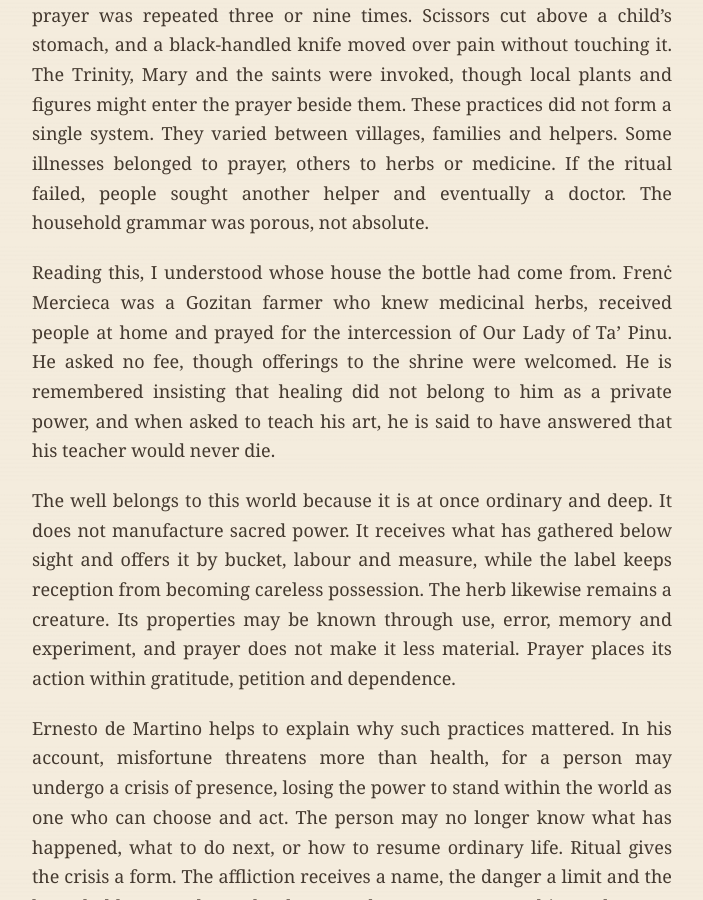
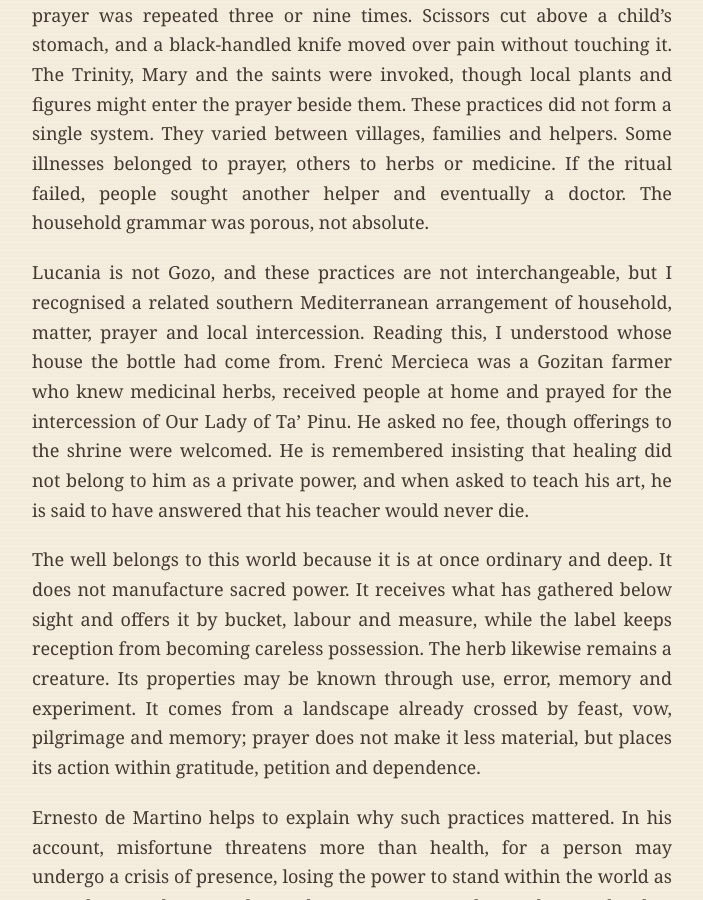
Before and after one commit to pytfarrugia-bit/pytfarrugia-bit.github.io, a Jekyll site: the page green-books-helpful-ones.html, which Jekyll copies as it is, in a window 1280 px wide and 900 px high, scrolled down 1715 px. Shown: the whole window, without its empty margins (288-991 px from the left). Built offline with Jekyll 4.4.1, drawn with Linux system fonts in a browser that asks for light colours; some of the changed text lies outside the part shown.

Commit message:
Integrate southern Mediterranean setting into The Helpful Ones

```diff
--- a/green-books-helpful-ones.html
+++ b/green-books-helpful-ones.html
@@ -41,9 +41,9 @@
 
       <p>Their forms were concrete. A thumb traced the Cross upon a forehead. A prayer was repeated three or nine times. Scissors cut above a child’s stomach, and a black-handled knife moved over pain without touching it. The Trinity, Mary and the saints were invoked, though local plants and figures might enter the prayer beside them. These practices did not form a single system. They varied between villages, families and helpers. Some illnesses belonged to prayer, others to herbs or medicine. If the ritual failed, people sought another helper and eventually a doctor. The household grammar was porous, not absolute.</p>
 
-      <p>Reading this, I understood whose house the bottle had come from. Frenċ Mercieca was a Gozitan farmer who knew medicinal herbs, received people at home and prayed for the intercession of Our Lady of Ta’ Pinu. He asked no fee, though offerings to the shrine were welcomed. He is remembered insisting that healing did not belong to him as a private power, and when asked to teach his art, he is said to have answered that his teacher would never die.</p>
+      <p>Lucania is not Gozo, and these practices are not interchangeable, but I recognised a related southern Mediterranean arrangement of household, matter, prayer and local intercession. Reading this, I understood whose house the bottle had come from. Frenċ Mercieca was a Gozitan farmer who knew medicinal herbs, received people at home and prayed for the intercession of Our Lady of Ta’ Pinu. He asked no fee, though offerings to the shrine were welcomed. He is remembered insisting that healing did not belong to him as a private power, and when asked to teach his art, he is said to have answered that his teacher would never die.</p>
 
-      <p>The well belongs to this world because it is at once ordinary and deep. It does not manufacture sacred power. It receives what has gathered below sight and offers it by bucket, labour and measure, while the label keeps reception from becoming careless possession. The herb likewise remains a creature. Its properties may be known through use, error, memory and experiment, and prayer does not make it less material. Prayer places its action within gratitude, petition and dependence.</p>
+      <p>The well belongs to this world because it is at once ordinary and deep. It does not manufacture sacred power. It receives what has gathered below sight and offers it by bucket, labour and measure, while the label keeps reception from becoming careless possession. The herb likewise remains a creature. Its properties may be known through use, error, memory and experiment. It comes from a landscape already crossed by feast, vow, pilgrimage and memory; prayer does not make it less material, but places its action within gratitude, petition and dependence.</p>
 
       <p>Ernesto de Martino helps to explain why such practices mattered. In his account, misfortune threatens more than health, for a person may undergo a crisis of presence, losing the power to stand within the world as one who can choose and act. The person may no longer know what has happened, what to do next, or how to resume ordinary life. Ritual gives the crisis a form. The affliction receives a name, the danger a limit and the household a procedure. The threatened person returns to history because terror has been placed within an inherited order.</p>
 
@@ -53,7 +53,7 @@
 
       <p>The difference is not simply between a rosary and an amulet. A rosary may be recited mechanically, as though repetition compelled heaven, and an amulet may be received modestly as a reminder of prayer and protection. Even a sacrament cannot be possessed or manipulated as a charm. Its efficacy rests in Christ’s promise and action, not in a power possessed by its minister. The decisive matter is the relation enacted. Does the act refer beyond itself, or return to the hand as possession?</p>
 
-      <p>The evil eye makes the ambiguity sharp. In the Lucanian communities, admiration without a blessing could be felt as dangerous. A young woman who praised a baby but omitted “God bless you” met such resentment that she afterwards avoided offering compliments. The belief gives envy a recognisable shape, that disturbance by which another’s good becomes intolerable, yet it can also make affection suspect and turn neighbours into hidden assailants.</p>
+      <p>The evil eye makes the ambiguity sharp. In the Lucanian communities, admiration without a blessing could be felt as dangerous. A young woman who praised a baby but omitted “God bless you” met such resentment that she afterwards avoided offering compliments. The blessing returns admiration to God before it can harden into possession. The belief gives envy a recognisable shape, that disturbance by which another’s good becomes intolerable, yet it can also make affection suspect and turn neighbours into hidden assailants.</p>
 
       <p>The invisible may be real without being innocent. Envy moves through bodies, glances and households, but a tradition that names invisible harm may also deepen the fear it means to relieve. The helpful one can gather a frightened person, listen, touch the aching place and restore a sequence to experience. She can also confirm an attribution that binds the sufferer more tightly to suspicion. Unofficial authority is still authority, and its intimacy is both its strength and its danger.</p>
 
@@ -67,7 +67,7 @@
 
       <p>Public accounts place his herbs within prayer, spiritual counsel, devotion to the Eucharist and sustained reference to Our Lady of Ta’ Pinu. The distinction is not that Frenċ possessed no inherited or unusual knowledge, but that he did not allow such knowledge to become a self-authorising system. Whatever he received was directed towards the shrine rather than gathered into a private mastery. His practice remained answerable to a devotional world he had not invented and could not claim as his possession.</p>
 
-      <p>His vision also took material form in the landscape. He long desired a Way of the Cross on Għammar Hill opposite Ta’ Pinu, so that the pilgrim might pass from Marian petition into the Passion of Christ. Herb, body, moral counsel, pilgrimage, Eucharist, shrine and hill belonged within one field of answerability.</p>
+      <p>House, field, shrine and hill were not separate settings for his work but parts of one devotional geography. He long desired a Way of the Cross on Għammar Hill opposite Ta’ Pinu, so that the pilgrim might pass from Marian petition into the Passion of Christ. Herb, body, moral counsel, pilgrimage, Eucharist, shrine and hill belonged within one field of answerability.</p>
 
       <p>What is lost in the reduction is the scale of that vision. Frenċ used what grew from the earth without making the earth the final source of healing. His refusal to claim a special skill referred whatever he knew beyond himself. His knowledge remained local, practical and, finally, unmastered.</p>
 
```
